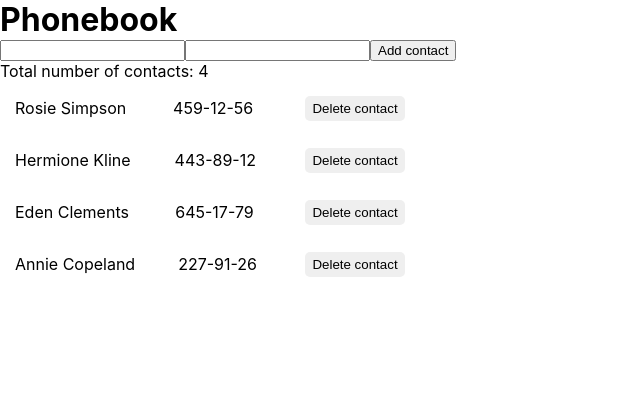
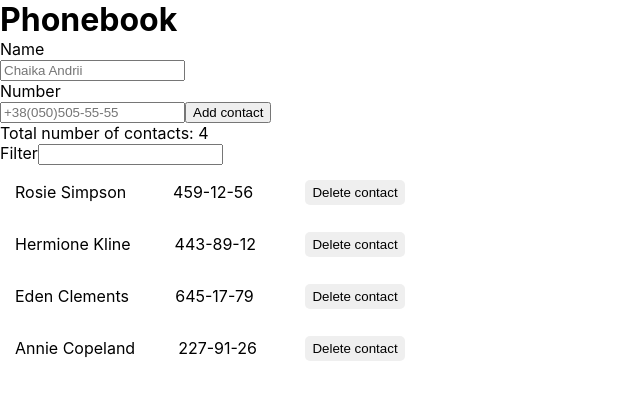
Before and after one commit to ChaikAndrew/goit-react-hw-02-phonebook-, a React (Create React App) app: page / in a window 1280 px wide. Shown: the top 400 px of the page, without its empty margins (0-640 px from the left). Built offline with nearby package versions, Linux system fonts and the light colour scheme.

Commit message:
add Finder

```diff
--- a/src/components/App.jsx
+++ b/src/components/App.jsx
@@ -4,11 +4,14 @@ import PhoneBookList from './Phonebook/PhoneBookList/PhoneBookList';
 import contactsList from 'components/contactsList.json';
 
 import PhoneBookEditor from './Phonebook/PhoneBookEditor/PhoneBookEditor';
+import Filter from './Phonebook/PhoneBookFilter/PhoneBookFilter';
 
 class App extends Component {
   state = {
     contacts: contactsList,
-    name: '',
+    // name: '',
+    filter: '',
+    // number: '',
   };
 
   addContact = (name, number) => {
@@ -31,16 +34,26 @@ class App extends Component {
     }));
   };
 
+  changeFilter = e => {
+    this.setState({ filter: e.currentTarget.value });
+  };
+
   render() {
-    const { contacts } = this.state;
+    const { contacts, filter } = this.state;
+
+    const normalizedFilter = this.state.filter.toLowerCase();
+    const visibleContacts = this.state.contacts.filter(contact =>
+      contact.name.toLowerCase().includes(normalizedFilter)
+    );
     return (
       <div>
         <h1>Phonebook</h1>
         <PhoneBookEditor onSubmit={this.addContact} />
         <p>Total number of contacts: {contacts.length}</p>
+        <Filter value={filter} onChange={this.changeFilter} />
 
         <PhoneBookList
-          contacts={contacts}
+          contacts={visibleContacts}
           ondeletePhoneBook={this.deletePhoneBook}
         />
       </div>
--- a/src/components/Phonebook/PhoneBookEditor/PhoneBookEditor.jsx
+++ b/src/components/Phonebook/PhoneBookEditor/PhoneBookEditor.jsx
@@ -2,7 +2,8 @@ import { Component } from 'react';
 
 class PhoneBookEditor extends Component {
   state = {
-    // contacts: [],
+    contacts: [],
+
     name: '',
     number: '',
   };
@@ -17,23 +18,31 @@ class PhoneBookEditor extends Component {
 
   handleSubmit = e => {
     e.preventDefault();
-
-    this.props.onSubmit(this.state.name, this.state.number);
+    const { name, number } = this.state;
+    this.props.onSubmit(name, number);
     this.setState({ name: ' ', number: ' ' });
 
-    console.log(this.state);
+    // console.log(this.state);
   };
 
   render() {
     return (
       <form onSubmit={this.handleSubmit}>
-        <input value={this.state.name} onChange={this.handleChangeName}></input>
+        <p>Name</p>
+        <input
+          value={this.state.name}
+          onChange={this.handleChangeName}
+          placeholder="Chaika Andrii"
+          required
+        ></input>
+        <p>Number</p>
         <input
           value={this.state.number}
           onChange={this.handleChangeNumber}
           type="tel"
           name="number"
-          //   pattern="\+?\d{1,4}?[-.\s]?\(?\d{1,3}?\)?[-.\s]?\d{1,4}[-.\s]?\d{1,4}[-.\s]?\d{1,9}"
+          placeholder="+38(050)505-55-55"
+          pattern="\+?[0-9\s\-\(\)]+"
           title="Phone number must be digits and can contain spaces, dashes, parentheses and can start with +"
           required
         ></input>
--- /dev/null
+++ b/src/components/Phonebook/PhoneBookFilter/PhoneBookFilter.jsx
@@ -0,0 +1,8 @@
+const Filter = ({ value, onChange }) => (
+  <label>
+    Filter
+    <input type="text" value={value} onChange={onChange}></input>
+  </label>
+);
+
+export default Filter;
```
